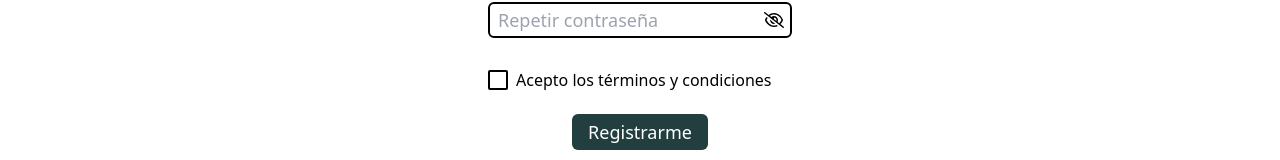
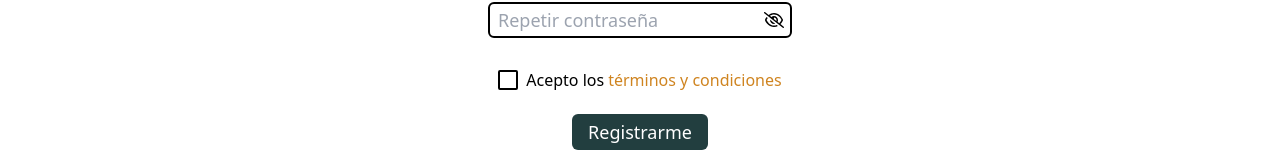
Before and after one commit to manuel-salvador/maxwood-ecommerce, a Next.js app: page /register in a window 1280 px wide. Shown: the part 434-594 px from the top of the page. Built offline with nearby package versions, Linux system fonts and the light colour scheme; no server answers.

Commit message:
Terminos 05MD Registro

```diff
--- a/src/pages/register/index.tsx
+++ b/src/pages/register/index.tsx
@@ -184,6 +184,7 @@ export default function RegisterPage() {
           </div>
         </div>
 
+        <div className="flex items-center gap-1">
           <label htmlFor="terms" className=" self-start items-center cursor-pointer">
             <div className="flex items-center">
               <input
@@ -204,9 +205,13 @@ export default function RegisterPage() {
               >
                 {values.terms && <CheckIcon size={14} />}
               </div>
-            <span className="leading-none">Acepto los términos y condiciones</span>
+              <span className="leading-none">Acepto los</span>
             </div>
           </label>
+          <Link href="terms" target="_blank" className="leading-none text-secondary cursor-pointer">
+            términos y condiciones
+          </Link>
+        </div>
         {submitted && errors.terms ? (
           <div className="flex items-center gap-2">
             <ErrorIcon size={14} />
```
Lines whose indentation alone changed are shown as unchanged.
